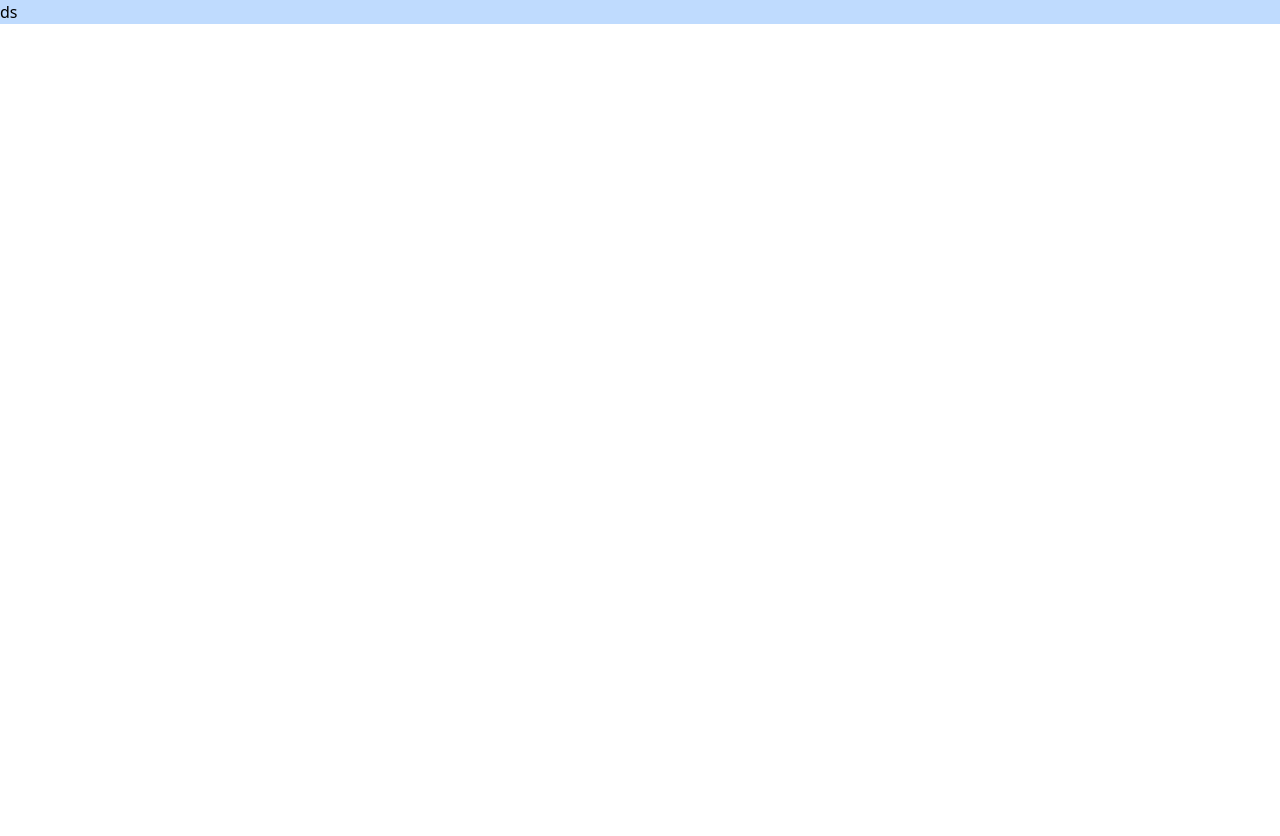
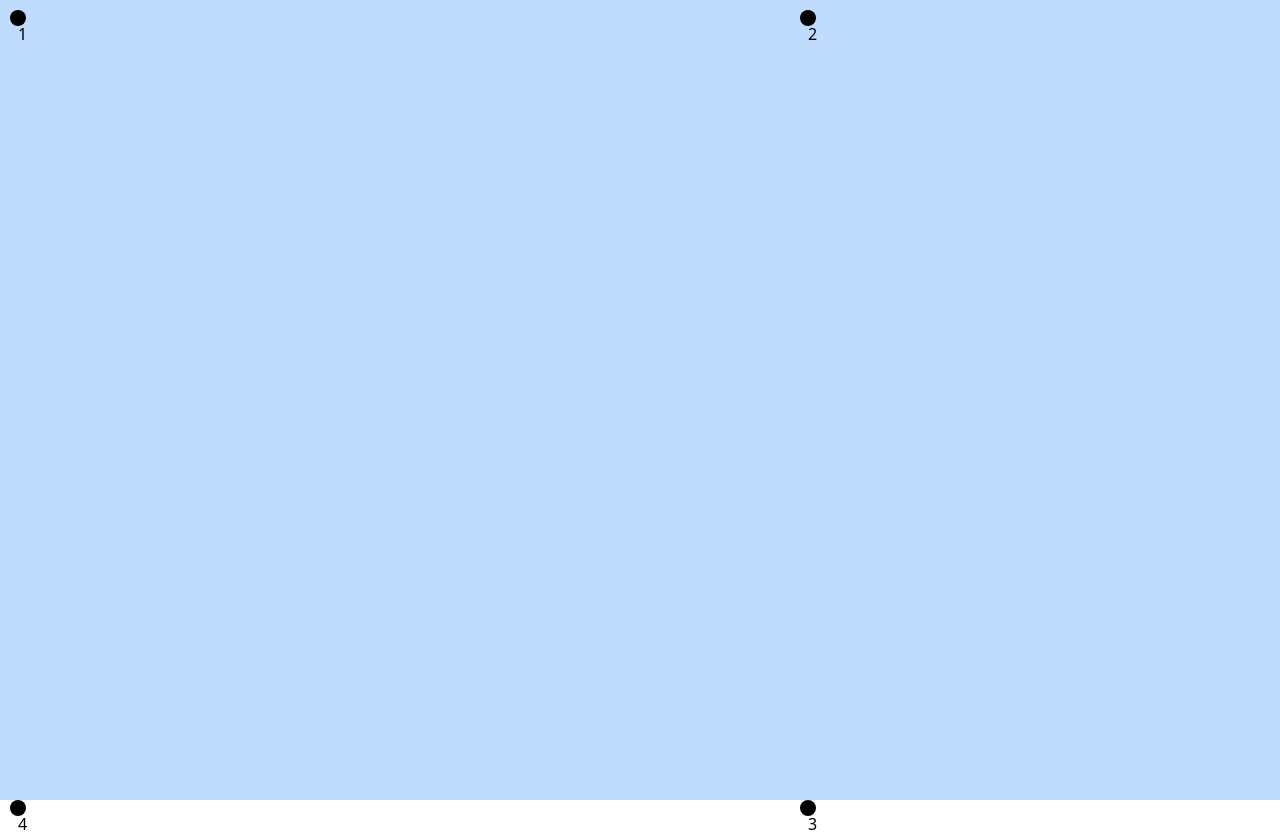
Before and after one commit to PPadilla44/connections, a Next.js app: page / in a window 1280 px wide. Before the commit the page ends 800 px from the top, so only its background shows below. Built offline with nearby package versions, Linux system fonts and the light colour scheme.

Commit message:
basic connect dots

```diff
--- a/pages/index.js
+++ /dev/null
@@ -1,8 +0,0 @@
-
-export default function Home() {
-  return (
-    <div className="bg-blue-200">
-      ds
-    </div>
-  )
-}
--- /dev/null
+++ b/pages/index.jsx
@@ -0,0 +1,102 @@
+import { useState } from "react"
+
+export default function Home() {
+
+  const [first, setFirst] = useState(null);
+
+  const points = {
+    1: { x: 10, y: 10 },
+    2: { x: 800, y: 10 },
+    3: { x: 800, y: 800 },
+    4: { x: 10, y: 800 },
+  }
+
+  const win = 3;
+
+  const [lines, setLines] = useState([])
+
+  const connectLine = (firstPoint, secondPoint) => {
+
+    const line = {
+      id: `${firstPoint[0]}-${secondPoint[0]}`,
+      x1: firstPoint[1].x + 8,
+      y1: firstPoint[1].y + 8,
+      x2: secondPoint[1].x + 8,
+      y2: secondPoint[1].y + 8,
+    }
+
+    const tempLines = [...lines, line]
+    setLines(tempLines)
+    console.log(tempLines.length);
+    console.log(win);
+
+    if (tempLines.length === win) {
+      console.log("YOU WIN");
+      return
+    }
+
+  }
+
+  const connectClick = (point) => {
+
+    if (!first) {
+      setFirst(point)
+    } else {
+      let firstNum = parseInt(first[0])
+      let potPoint = parseInt(point[0])
+      let value = Math.abs(firstNum - potPoint);
+      if (value === 1) {
+
+        const valueExist = lines.find(l => l.id === `${first[0]}-${point[0]}` || l.id === `${point[0]}-${first[0]}`);
+
+        if (!valueExist) {
+          connectLine(first, point)
+        } else {
+          console.log("ALREADY exist");
+        }
+
+
+        setFirst(point);
+      } else if (value === 0) {
+        setFirst(null);
+        console.log("REPEAT");
+      } else {
+        console.log("NOT VFALID");
+        setFirst(null)
+      }
+    }
+
+  }
+
+  return (
+    <div className="bg-blue-200 h-screen flex relative">
+      {
+        Object.entries(points).map((p) => (
+          <button
+            onClick={() => connectClick(p)} key={p[0]}
+            className={`active:bg-red-600 ${first && first[0] === p[0] && 'bg-red-600'} z-20  h-4 w-4 absolute bg-black rounded-full`}
+            style={{ left: p[1].x, top: p[1].y }}>
+            <span className="absolute top-3">{p[0]}</span>
+          </button>
+        ))
+      }
+      <svg className="absolute w-full h-full  z-10">
+
+        {
+          lines.map((l, i) => (
+            <line
+              key={l.id}
+              x1={l.x1}
+              y1={l.y1}
+              x2={l.x2}
+              y2={l.y2}
+              stroke="black"
+            />
+          ))
+        }
+      </svg>
+
+    </div>
+
+  )
+}
```
Also changed, not shown: pages/_app.jsx (renamed from pages/_app.js).
